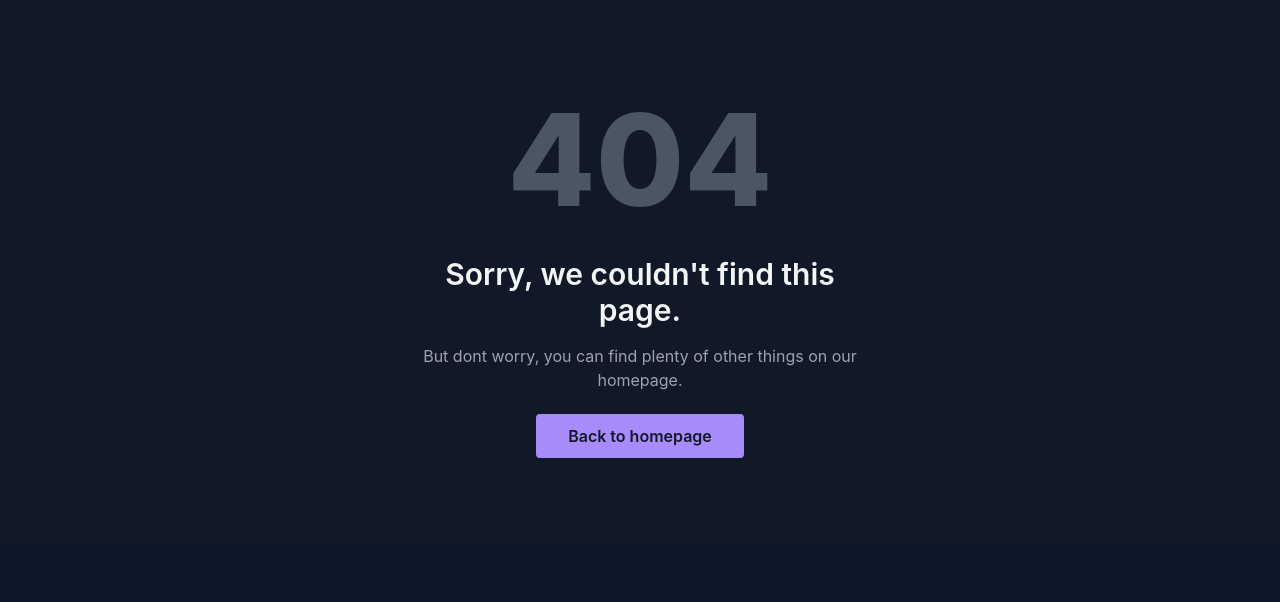
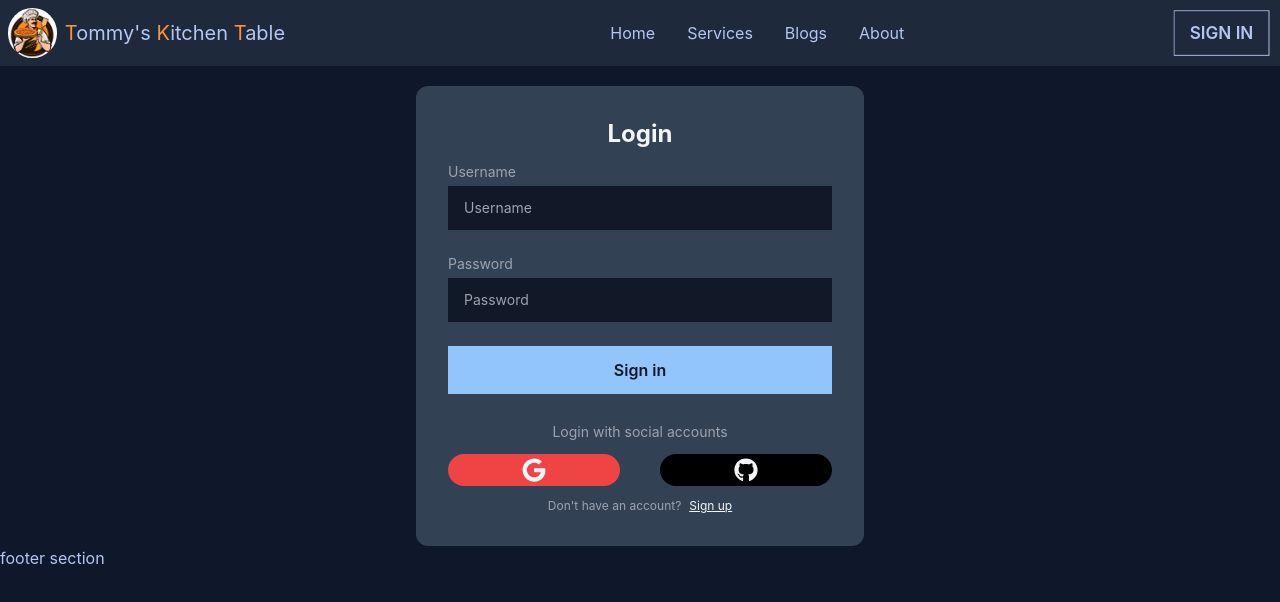
Before and after one commit to MohammadRakib1e18/tomy-mia-kitchen-table-client-site, a React (Create React App) app: page /login in a window 1280 px wide. Before the commit this address had no page. Shown: the top 602 px of the page. Built offline with nearby package versions, Linux system fonts and the light colour scheme.

Commit message:
login page created

```diff
--- /dev/null
+++ b/src/Pages/Login/Login.js
@@ -0,0 +1,67 @@
+import React from "react";
+import { Link } from "react-router-dom";
+import { FaGithub, FaGoogle } from "react-icons/fa";
+
+const Login = () => {
+  return (
+    <div className="mt-5 w-5/6 mx-auto max-w-md p-8 space-y-3 rounded-xl   bg-slate-700   text-gray-100">
+      <h1 className="text-2xl font-bold text-center">Login</h1>
+      <form
+        novalidate=""
+        action=""
+        className="space-y-6 ng-untouched ng-pristine ng-valid"
+      >
+        <div className="space-y-1 text-sm">
+          <label for="username" className="block   text-gray-400">
+            Username
+          </label>
+          <input
+            type="text"
+            name="username"
+            id="username"
+            placeholder="Username"
+            className="w-full px-4 py-3    border-gray-700   bg-gray-900   text-gray-100 focus:  border-violet-400"
+          />
+        </div>
+        <div className="space-y-1 text-sm">
+          <label for="password" className="block   text-gray-400">
+            Password
+          </label>
+          <input
+            type="password"
+            name="password"
+            id="password"
+            placeholder="Password"
+            className="w-full px-4 py-3    border-gray-700   bg-gray-900   text-gray-100 focus:  border-violet-400"
+          />
+        </div>
+        <button className="block w-full font-semibold p-3 text-center  text-gray-900   bg-blue-300">
+          Sign in
+        </button>
+      </form>
+      <div className="flex items-center pt-4 space-x-1">
+        <div className="flex-1 h-px sm:w-16   bg-gray-700"></div>
+        <p className="px-3 text-sm   text-gray-400">
+          Login with social accounts
+        </p>
+        <div className="flex-1 h-px sm:w-16   bg-gray-700"></div>
+      </div>
+      <div className="flex justify-between space-x-10">
+        <h2 className="bg-red-500 text-2xl w-full rounded-full flex justify-center py-1">
+          <FaGoogle />
+        </h2>
+        <h2 className="bg-black text-2xl w-full rounded-full flex justify-center py-1">
+          <FaGithub />
+        </h2>
+      </div>
+      <p className="text-xs text-center sm:px-6   text-gray-400">
+        Don't have an account?
+        <Link to="/Registration" className="ml-2 underline   text-gray-100">
+          Sign up
+        </Link>
+      </p>
+    </div>
+  );
+};
+
+export default Login;
--- /dev/null
+++ b/src/Pages/Registration/Registration.js
@@ -0,0 +1,11 @@
+import React from 'react';
+
+const Registration = () => {
+    return (
+        <div>
+            <h2>Registration page</h2>
+        </div>
+    );
+};
+
+export default Registration;
```
Also changed, not shown: src/Routes/routes.js (+10 -0 lines).
